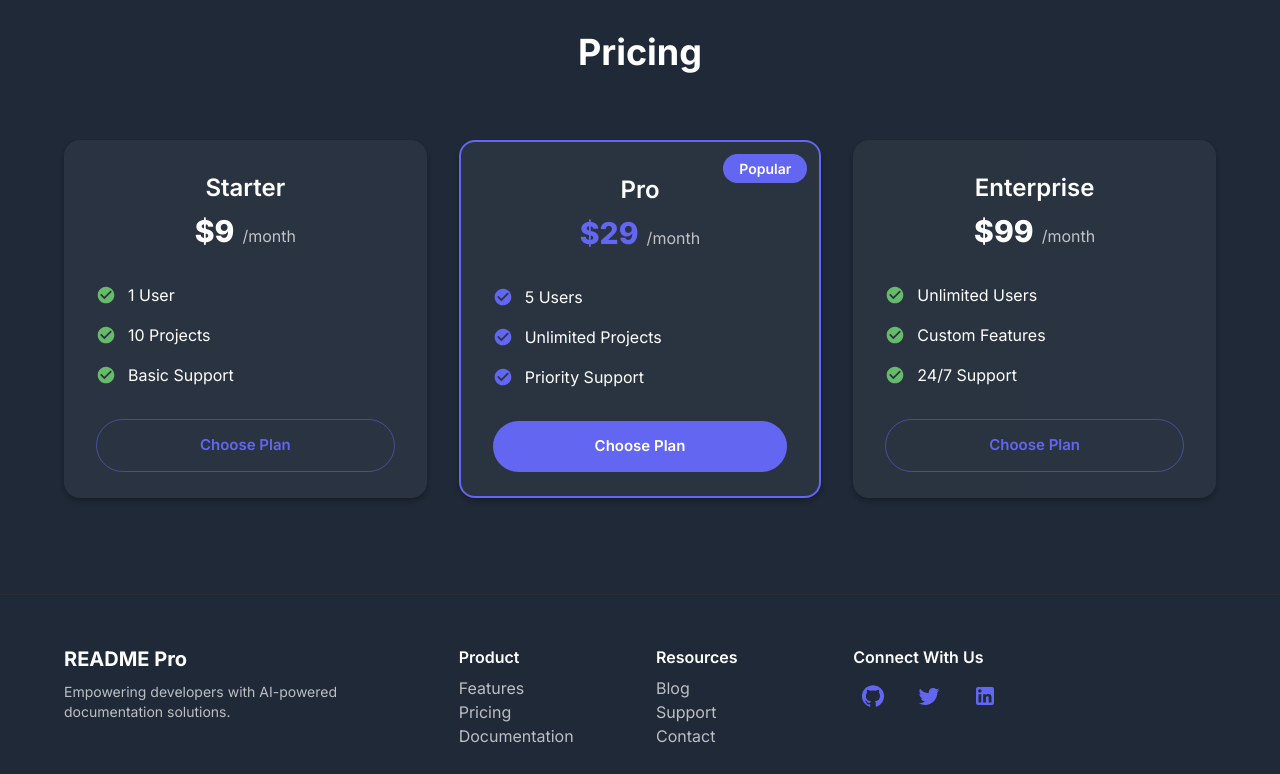
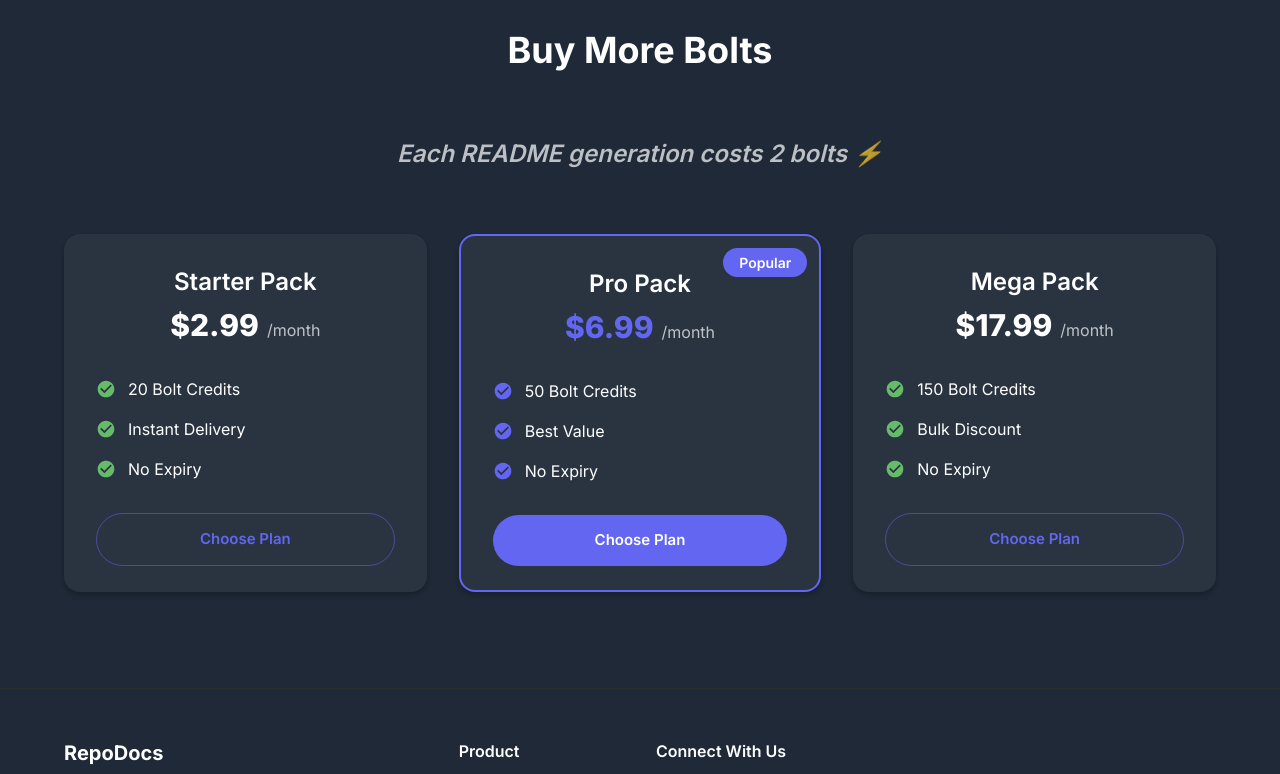
Before and after one commit to Samiul-Islam-123/RepoDocs, a React (Vite) app in the folder client/: page / in a window 1280 px wide. Shown: the part 1060-1834 px from the top of the page. Built offline with nearby package versions, Linux system fonts and the light colour scheme; no server answers.

Commit message:
done many things

```diff
--- a/client/src/components/DashboardComponents/Generate.jsx
+++ b/client/src/components/DashboardComponents/Generate.jsx
@@ -24,6 +24,7 @@ import { useSocket } from '../../context/SocketContext';
 import ReactMarkdown from 'react-markdown';
 import { Prism as SyntaxHighlighter } from 'react-syntax-highlighter';
 import { Preview, Edit, Settings, ContentCopy } from '@mui/icons-material';
+import { useNavigate } from 'react-router-dom';
 
 function Generate() {
   const [repoURL, setRepoURL] = useState('');
@@ -32,7 +33,7 @@ function Generate() {
   const [generatedReadme, setGeneratedReadme] = useState('');
   const [isGenerating, setIsGenerating] = useState(false);
   const { mode } = useThemeContext();
-  const { socket, connected } = useSocket();
+  const { socket, connected, bolts } = useSocket();
 
   useEffect(() => {
     if (socket) {
@@ -56,13 +57,24 @@ function Generate() {
 
         if (data.status === 'completed') {
           setIsGenerating(false);
+          console.log(generatedReadme, data.historyID);
+          // socket.emit('save-content', {
+          //   content : generatedReadme,
+          //   historyID : data.historyID
+          // })
         }
       });
     }
   }, [socket]);
 
+  const navigate = useNavigate();
+
   const handleGenerateReadme = () => {
     if (connected) {
+      if(bolts <=0){
+        alert("You don't have enough bolts to generate a README")
+        navigate('/')
+      }
       setIsGenerating(true);
       setGeneratedReadme("");
       socket.emit("generate-request", {
@@ -111,18 +123,31 @@ function Generate() {
                   backgroundColor: darkMode ? '#333' : '#FAFAFA'
                 }
               }}
+              InputLabelProps={{
+                sx: {
+                  color: 'white', // Sets the placeholder (label) color to white
+                  '&.Mui-focused': {
+                    color: 'white', // Keeps label white when focused
+                  },
+                },
+              }}
             />
 
             <FormControl fullWidth sx={{ mb: 2 }}>
-              <InputLabel>Sections</InputLabel>
+              <InputLabel sx={{
+                color: darkMode ? '#FFF' : '#333',
+              }}>Sections</InputLabel>
               <Select
                 multiple
+
                 value={selectedOptions}
                 onChange={(e) => setSelectedOptions(e.target.value)}
                 renderValue={(selected) => (
                   <Box sx={{ display: 'flex', flexWrap: 'wrap', gap: 0.5 }}>
                     {selected.map((value) => (
-                      <Chip key={value} label={value} size="small" />
+                      <Chip sx={{
+                        color: darkMode ? '#FFF' : '#333',
+                      }} key={value} label={value} size="small" />
                     ))}
                   </Box>
                 )}
@@ -134,7 +159,9 @@ function Generate() {
                   </MenuItem>
                 ))}
               </Select>
-              <FormHelperText>Select README sections</FormHelperText>
+              <FormHelperText sx={{
+                color: darkMode ? '#FFF' : '#333',
+              }}>Select README sections</FormHelperText>
             </FormControl>
 
             <TextField
@@ -151,6 +178,14 @@ function Generate() {
                   color: darkMode ? '#FFF' : '#333',
                   backgroundColor: darkMode ? '#333' : '#FAFAFA'
                 }
+              }}
+              InputLabelProps={{
+                sx: {
+                  color: 'white', // Sets the placeholder (label) color to white
+                  '&.Mui-focused': {
+                    color: 'white', // Keeps label white when focused
+                  },
+                },
               }}
               helperText={`${customInstructions.length}/500 characters`}
             />
@@ -229,7 +264,9 @@ function Generate() {
                 />
               </Grid>
 
-              <Grid item xs={12} md={6} sx={{ p: 2, overflowY: 'auto', height: '100%' }}>
+              <Grid item style={{
+                color : mode === 'dark' ? "white" : "black"
+              }} xs={12} md={6} sx={{ p: 2, overflowY: 'auto', height: '100%' }}>
                 <ReactMarkdown
                   components={{
                     code({ node, inline, className, children, ...props }) {
--- a/client/src/components/DashboardComponents/History.jsx
+++ b/client/src/components/DashboardComponents/History.jsx
@@ -1,49 +1,51 @@
-import React, { useEffect, useState } from 'react';
-import { Box, Container, Typography, Table, TableBody, TableCell, TableContainer, TableHead, TableRow, Paper } from '@mui/material';
+import React, { useState } from 'react';
+import {
+  Box,
+  Container,
+  Typography,
+  Table,
+  TableBody,
+  TableCell,
+  TableContainer,
+  TableHead,
+  TableRow,
+  Paper,
+  Button,
+  Dialog,
+  DialogTitle,
+  DialogContent,
+  DialogActions,
+  IconButton,
+  Tooltip
+} from '@mui/material';
 import { useThemeContext } from '../../context/ThemeContext';
-import axios from "axios";
-import Cookies from "js-cookie";
 import { useSocket } from '../../context/SocketContext';
+import ReactMarkdown from 'react-markdown';
+import { Prism as SyntaxHighlighter } from 'react-syntax-highlighter';
+import ContentCopy from '@mui/icons-material/ContentCopy';
 
 function History() {
-  const {history, setHistory} = useSocket();
-  const {setTotalGenerations} = useSocket();
+  const { history, setHistory } = useSocket();
+  const { setTotalGenerations } = useSocket();
+  const { mode } = useThemeContext();
+  const [selectedContent, setSelectedContent] = useState(null);
+  const [openPreview, setOpenPreview] = useState(false);
 
-  // const fetchHistory = async () => {
-  //   try {
-  //     const token = Cookies.get('token');
-  //     const response = await axios.get(`${import.meta.env.VITE_API_URL}/history/`, {
-  //       headers: {
-  //         'authorization': `Bearer ${token}`
-  //       }
-  //     });
+  const handlePreviewOpen = (content) => {
+    setSelectedContent(content);
+    setOpenPreview(true);
+  };
 
-  //     if (response.data.success) {
-  //       const formattedHistory = response.data.history.map(entry => ({
-  //         date: new Date(entry.timestamp).toLocaleString(), // Convert to readable date
-  //         repoURL: entry.repoURL,
-  //         options: JSON.parse(entry.configuration)?.selectedOptions || [], // Extract options
-  //         timeTaken: `${(entry.timeTaken / 1000).toFixed(2)}s`, // Convert ms to seconds
-  //         cost: `${(entry.boltsCharged).toFixed(2)} bolts` // Adjust based on real pricing
-  //       }));
+  const handlePreviewClose = () => {
+    setOpenPreview(false);
+    setSelectedContent(null);
+  };
 
-  //       setHistory(formattedHistory);
-  //     }
-  //   } catch (error) {
-  //     console.error("Error fetching history:", error);
-  //   }
-  // };
-
-  // useEffect(() => {
-  //   fetchHistory();
-  // }, []);
-
-//  useEffect(() => {
-//     setTotalGenerations(history.length)
-//     console.log(history)
-//   },[history])
-
-  const { mode } = useThemeContext();
+  const handleCopyContent = () => {
+    if (selectedContent) {
+      navigator.clipboard.writeText(selectedContent);
+    }
+  };
 
   const tableContainerStyle = {
     backgroundColor: mode === 'dark' ? '#333' : '#fff',
@@ -59,6 +61,11 @@ function History() {
     color: mode === 'dark' ? 'white' : 'black',
   };
 
+  const dialogStyle = {
+    backgroundColor: mode === 'dark' ? '#1A1A1A' : '#FFF',
+    color: mode === 'dark' ? 'white' : 'black',
+  };
+
   return (
     <Container sx={{ py: 4 }} maxWidth="lg">
       <Typography
@@ -70,6 +77,55 @@ function History() {
         History of README Generations
       </Typography>
 
+      {/* Preview Dialog */}
+      <Dialog
+        open={openPreview}
+        onClose={handlePreviewClose}
+        fullWidth
+        maxWidth="md"
+        PaperProps={{ sx: dialogStyle }}
+      >
+        <DialogTitle>
+          Generated README Preview
+          <Tooltip title="Copy Markdown">
+            <IconButton
+              onClick={handleCopyContent}
+              sx={{ float: 'right', color: mode === 'dark' ? '#90caf9' : '#1976d2' }}
+            >
+              <ContentCopy />
+            </IconButton>
+          </Tooltip>
+        </DialogTitle>
+        <DialogContent dividers>
+          {selectedContent && (
+            <ReactMarkdown
+              components={{
+                code({ node, inline, className, children, ...props }) {
+                  const match = /language-(\w+)/.exec(className || '');
+                  return !inline && match ? (
+                    <SyntaxHighlighter language={match[1]} PreTag="div">
+                      {String(children).replace(/\n$/, '')}
+                    </SyntaxHighlighter>
+                  ) : (
+                    <code className={className} {...props}>
+                      {children}
+                    </code>
+                  );
+                }
+              }}
+            >
+              {selectedContent}
+            </ReactMarkdown>
+          )}
+        </DialogContent>
+        <DialogActions>
+          <Button onClick={handlePreviewClose} color="primary">
+            Close
+          </Button>
+        </DialogActions>
+      </Dialog>
+
+      {/* History Table */}
       <TableContainer component={Paper} sx={tableContainerStyle}>
         <Table>
           <TableHead>
@@ -79,6 +135,7 @@ function History() {
               <TableCell sx={headerCellStyle}>Options</TableCell>
               <TableCell sx={headerCellStyle}>Time Taken</TableCell>
               <TableCell sx={headerCellStyle}>Cost</TableCell>
+              {/* <TableCell sx={headerCellStyle}>Preview</TableCell> */}
             </TableRow>
           </TableHead>
           <TableBody>
@@ -86,14 +143,29 @@ function History() {
               <TableRow key={index}>
                 <TableCell sx={tableCellStyle}>{entry.date}</TableCell>
                 <TableCell sx={tableCellStyle}>
-                  <a href={entry.repoURL} target="_blank" rel="noopener noreferrer" style={{ color: mode === 'dark' ? '#90caf9' : '#1976d2' }}>
+                  <a
+                    href={entry.repoURL}
+                    target="_blank"
+                    rel="noopener noreferrer"
+                    style={{ color: mode === 'dark' ? '#90caf9' : '#1976d2' }}
+                  >
                     {entry.repoURL}
                   </a>
                 </TableCell>
-                <TableCell sx={tableCellStyle}>{entry.options.length ? entry.options.join(', ') : 'None'}</TableCell>
+                <TableCell sx={tableCellStyle}>
+                  {entry.options.length ? entry.options.join(', ') : 'None'}
+                </TableCell>
                 <TableCell sx={tableCellStyle}>{entry.timeTaken}</TableCell>
-                {console.log(entry)}
                 <TableCell sx={tableCellStyle}>{entry.cost}</TableCell>
+                {/* <TableCell sx={tableCellStyle}>
+                  <Button
+                    variant="outlined"
+                    color="primary"
+                    onClick={() => handlePreviewOpen(entry.content)}
+                  >
+                    Preview
+                  </Button>
+                </TableCell> */}
               </TableRow>
             ))}
           </TableBody>
--- a/client/src/components/Footer.jsx
+++ b/client/src/components/Footer.jsx
@@ -18,7 +18,7 @@ const Footer = ({ mode }) => {
             {/* Company Info */}
             <Grid item xs={12} md={4}>
               <Typography variant="h6" gutterBottom sx={{ fontWeight: 700 }}>
-                README Pro
+                RepoDocs
               </Typography>
               <Typography variant="body2" color="text.secondary">
                 Empowering developers with AI-powered documentation solutions.
@@ -37,7 +37,7 @@ const Footer = ({ mode }) => {
               </Box>
             </Grid>
 
-            {/* Resources */}
+            {/* Resources
             <Grid item xs={6} md={2}>
               <Typography variant="subtitle1" gutterBottom sx={{ fontWeight: 600 }}>
                 Resources
@@ -47,7 +47,7 @@ const Footer = ({ mode }) => {
                 <li><Link href="#" underline="hover" color="text.secondary">Support</Link></li>
                 <li><Link href="#" underline="hover" color="text.secondary">Contact</Link></li>
               </Box>
-            </Grid>
+            </Grid> */}
 
             {/* Social Media */}
             <Grid item xs={12} md={4}>
@@ -55,13 +55,13 @@ const Footer = ({ mode }) => {
                 Connect With Us
               </Typography>
               <Box sx={{ display: 'flex', gap: 2 }}>
-                <IconButton aria-label="GitHub" color="primary">
+                <IconButton href='https://github.com/Samiul-Islam-123/' aria-label="GitHub" color="primary">
                   <GitHub />
                 </IconButton>
-                <IconButton aria-label="Twitter" color="primary">
+                <IconButton href='https://x.com/Samiul_110' aria-label="Twitter" color="primary">
                   <Twitter />
                 </IconButton>
-                <IconButton aria-label="LinkedIn" color="primary">
+                <IconButton href='https://www.linkedin.com/in/md-samiul-islam-b98475272/' aria-label="LinkedIn" color="primary">
                   <LinkedIn />
                 </IconButton>
               </Box>
--- a/client/src/components/Hero.jsx
+++ b/client/src/components/Hero.jsx
@@ -138,7 +138,7 @@ const Hero = ({ mode }) => {
           >
             Start Generating
           </Button>
-          <Button
+          {/* <Button
             variant="outlined"
             size="large"
             startIcon={<GitHub />}
@@ -154,7 +154,7 @@ const Hero = ({ mode }) => {
             }}
           >
             View Samples
-          </Button>
+          </Button> */}
         </Box>
       </Box>
     </Container>
--- a/client/src/components/Pricing.jsx
+++ b/client/src/components/Pricing.jsx
@@ -1,38 +1,47 @@
-import { Box, Container, Grid, Typography } from '@mui/material';
-import PricingCard from './PricingCard';
+import { Box, Container, Grid, Typography } from "@mui/material";
+import PricingCard from "./PricingCard";
 
 const Pricing = ({ mode }) => {
   const pricing = [
     {
-      title: 'Starter',
-      price: '$9',
-      features: ['1 User', '10 Projects', 'Basic Support'],
+      title: "Starter Pack",
+      price: "$2.99",
+      bolts: "20 Bolts",
+      features: ["20 Bolt Credits", "Instant Delivery", "No Expiry"],
       isPopular: false,
     },
     {
-      title: 'Pro',
-      price: '$29',
-      features: ['5 Users', 'Unlimited Projects', 'Priority Support'],
+      title: "Pro Pack",
+      price: "$6.99",
+      bolts: "50 Bolts",
+      features: ["50 Bolt Credits", "Best Value", "No Expiry"],
       isPopular: true,
     },
     {
-      title: 'Enterprise',
-      price: '$99',
-      features: ['Unlimited Users', 'Custom Features', '24/7 Support'],
+      title: "Mega Pack",
+      price: "$17.99",
+      bolts: "150 Bolts",
+      features: ["150 Bolt Credits", "Bulk Discount", "No Expiry"],
       isPopular: false,
     },
   ];
 
   return (
-    <Box sx={{ py: 12, bgcolor: mode === 'light' ? 'grey.50' : 'background.paper' }}>
+    <Box sx={{ py: 12, bgcolor: mode === "light" ? "grey.50" : "background.paper" }}>
       <Container maxWidth="lg">
+        <Typography variant="h2" align="center" gutterBottom sx={{ mb: 8 }}>
+          Buy More Bolts
+        </Typography>
         <Typography
-          variant="h2"
+          variant="h5"
           align="center"
-          gutterBottom
-          sx={{ mb: 8 }}
+          sx={{
+            mb: 8,
+            color: mode === 'dark' ? 'text.secondary' : 'text.secondary',
+            fontStyle: 'italic'
+          }}
         >
-          Pricing
+          Each README generation costs 2 bolts ⚡
         </Typography>
         <Grid container spacing={4}>
           {pricing.map((plan, index) => (
--- a/client/src/context/SocketContext.jsx
+++ b/client/src/context/SocketContext.jsx
@@ -2,6 +2,7 @@ import React, { createContext, useContext, useEffect, useState } from 'react';
 import { io } from 'socket.io-client';
 import Cookies from "js-cookie"
 import axios from 'axios';
+import { useNavigate } from 'react-router-dom';
 
 // Replace with your server URL
 const SOCKET_SERVER_URL = import.meta.env.VITE_API_URL;
@@ -65,6 +66,7 @@ export const SocketProvider = ({ children }) => {
     };
   }, []);
 
+
   // useEffect(() => {
   //   setTotalGenerations(history.length)
   //   console.log(history)
--- a/client/src/pages/AuthPages/Login.jsx
+++ b/client/src/pages/AuthPages/Login.jsx
@@ -4,12 +4,21 @@ import SaveUserData from '../../utils/SaveUserdata';
 function Login() {
 
   return (
+    <>
+    <div style={{
+      display: 'flex',
+      justifyContent : "center",
+      alignItems: "center",
+      height : "100vh"
+    }}>
     <SignIn
       path="/login"
       routing="path"
       signUpUrl="/signup" // Redirects to your /signup route
       fallbackRedirectUrl="/dashboard" // Optional: where to go after successful login
-    />
+      />
+    </div>
+      </>
   );
 }
 
--- a/client/src/pages/AuthPages/Signup.jsx
+++ b/client/src/pages/AuthPages/Signup.jsx
@@ -2,12 +2,22 @@ import { SignUp } from '@clerk/clerk-react';
 
 function Signup() {
   return (
+    <>
+      <div style={{
+        display: 'flex',
+        justifyContent: "center",
+        alignItems: "center",
+        height: "100vh"
+      }}>
+
         <SignUp
           path="/signup"
           routing="path"
           signInUrl="/login" // Redirects to your /login route
           afterSignUpUrl="/dashboard" // Optional: where to go after successful signup
         />
+      </div>
+    </>
   );
 }
 
```
Also changed, not shown: client/src/pages/Dashboard.jsx (+14 -2 lines). Lines whose indentation alone changed are shown as unchanged.
